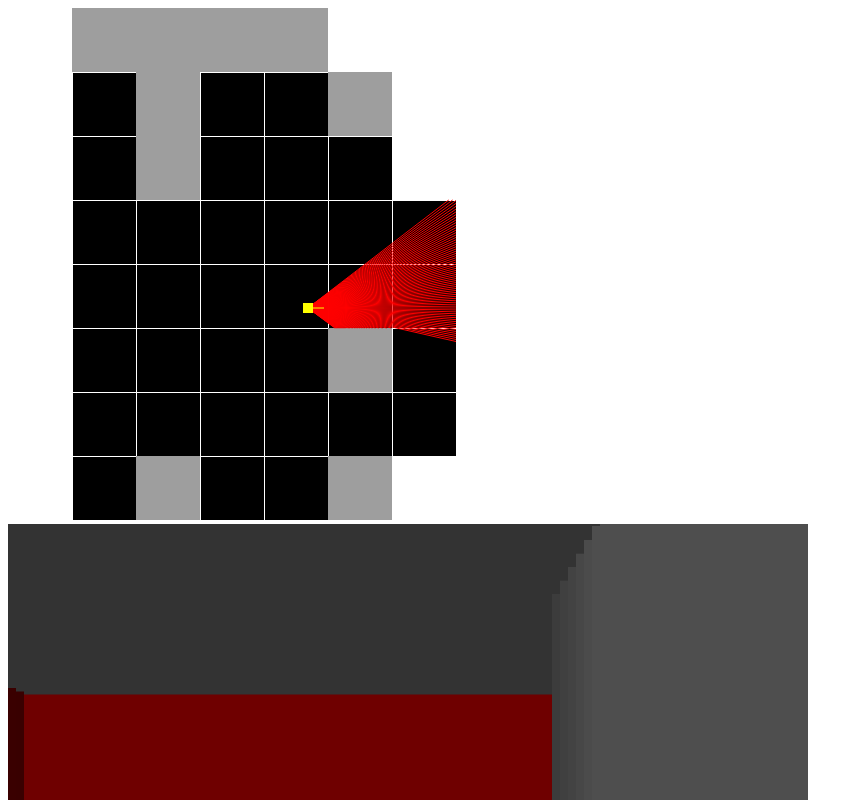
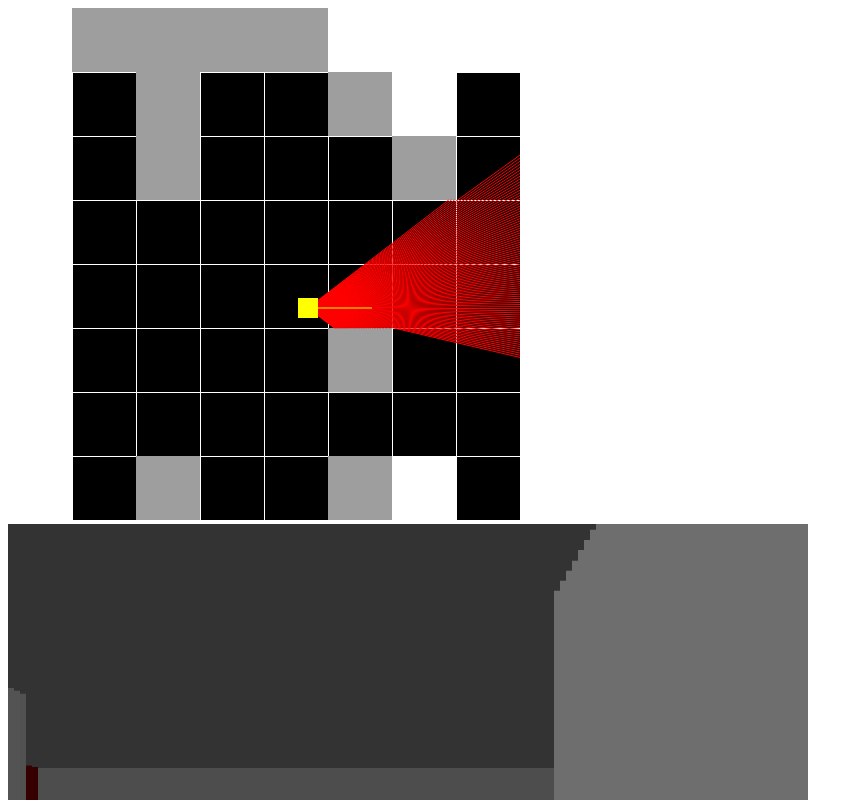
Before and after one commit to scottrobertson97/RayCaster, a plain HTML site: page index.html in a window 1280 px wide. Shown: the top 800 px of the page, without its empty margins (0-863 px from the left). Drawn offline with Linux system fonts and the light colour scheme.

Commit message:
add image loader, fix lighting, added quality selection, added basic wall collision

```diff
--- a/index.html
+++ b/index.html
@@ -2,9 +2,29 @@
 <html>
 	<head></head>
 	<body>
-		<canvas id="map" width="512" height="512"></canvas>
-		<canvas id="view" width="800" height="600"></canvas>
-		<canvas id="imageCanvas" width="16" height="16" style="display: none;"></canvas>
+		<div style="float: left;">
+			<canvas id="map" width="512" height="512"></canvas>
+			<canvas id="view" width="800" height="600"></canvas>
+			<canvas id="imageCanvas" width="16" height="16" style="display: none;"></canvas>
+		</div>
+
+		<div style="float: left;margin-left: 20px;">
+			<h2 style="margin-bottom: 10px;">Quality</h2>
+			<div>
+				<input type="radio" id="high" name="quality" value="3">
+				<label for="high">High</label>
+				<div>
+			</div>
+				<input type="radio" id="med" name="quality" value="6" checked>
+				<label for="med">Medium</label>
+				<div>
+			</div>
+			<div>
+				<input type="radio" id="low" name="quality" value="12">
+				<label for="low">Low</label>
+			</div>
+		</div>
+
 		<script src="keyboard.js"></script>
 		<script src="player.js"></script>
 		<script src="src.js"></script>
--- a/player.js
+++ b/player.js
@@ -10,7 +10,7 @@ class Player {
 		this.dy = Math.sin(this.a) * this.speed * 0.016;
 	}
 
-	update(dt, kb) {
+	update(dt, kb, map) {
 		if(kb.keydown[Keyboard.KEYBOARD.KEY_RIGHT] || kb.keydown[Keyboard.KEYBOARD.KEY_D]){
 			this.a += this.lookSpeed * dt;
 			if(this.a > TAU ) this.a -= TAU;
@@ -26,19 +26,31 @@ class Player {
 		if(kb.keydown[Keyboard.KEYBOARD.KEY_UP] || kb.keydown[Keyboard.KEYBOARD.KEY_W]){
 			this.x += this.dx;
 			this.y += this.dy;
+			let mx = Math.trunc(this.x)>>6;
+			let my = Math.trunc(this.y)>>6;
+			if(map[my][mx] > 0){
+				this.x -= this.dx;
+				this.y -= this.dy;
+			}
 		}
 		if(kb.keydown[Keyboard.KEYBOARD.KEY_DOWN] || kb.keydown[Keyboard.KEYBOARD.KEY_S]){
 			this.x -= this.dx;
 			this.y -= this.dy;
+			let mx = Math.trunc(this.x)>>6;
+			let my = Math.trunc(this.y)>>6;
+			if(map[my][mx] > 0){
+				this.x += this.dx;
+				this.y += this.dy;
+			}
 		}
 	}
 
 	draw(ctx) {
 		ctx.fillStyle = 'yellow';
-		ctx.fillRect(this.x-5, this.y-5, 10, 10);
+		ctx.fillRect(this.x-10, this.y-10, 20, 20);
 		ctx.beginPath();
 		ctx.moveTo(this.x, this.y);
-		ctx.lineTo(this.x + this.dx * 5, this.y + this.dy * 5);
+		ctx.lineTo(this.x + this.dx * 20, this.y + this.dy * 20);
 		ctx.strokeStyle = 'yellow';
 		ctx.lineWidth = 1;
 		ctx.stroke();
--- a/src.js
+++ b/src.js
@@ -56,39 +56,38 @@ walls[1] = ['#FF0000', '#FF0000', '#FF0000', '#FF0000',];
 //#endregion
 
 //#region texture loading
+let imgSrcs = ['','','https://i.imgur.com/W8PJYFY.png','https://i.imgur.com/pRpAqeP.png'];
+imgSrcs.forEach((src, i) => {
 	let img = new Image();
-img.src = 'https://i.imgur.com/W8PJYFY.png';
+	img.src = src;
 	img.setAttribute('crossOrigin', '');
 	const img_ctx = document.getElementById('imageCanvas').getContext('2d');
-walls[2] = img_ctx.createImageData(16, 16);
-
+	walls[i] = img_ctx.createImageData(16, 16);
 	img.onload = () => {
 		img_ctx.drawImage(img, 0, 0);
 		img.style.display = 'none';
-	walls[2] = img_ctx.getImageData(0,0,16,16);
-	//walls[2].img = img;
-	walls_img[2] = img;
-	imagesLoaded = true;
+		walls[i] = img_ctx.getImageData(0,0,16,16);
+		walls_img[i] = img;
 	};
-let imagesLoaded = true;
+});
 //#endregion
 
 //#region map
 let map = [
-	[1,2,2,2,2,1,1,1],
-	[1,0,2,0,0,2,1,1],
-	[1,0,2,0,0,0,1,1],
-	[1,0,0,0,0,0,0,1],
-	[1,0,0,0,0,0,0,1],
-	[1,0,0,0,0,2,0,1],
-	[1,0,0,0,0,0,0,1],
-	[1,0,2,0,0,2,1,1],
-	[1,0,2,0,0,0,1,1],
-	[1,0,0,0,0,0,0,1],
-	[1,0,0,0,0,0,0,1],
-	[1,0,0,0,0,2,0,1],
-	[1,0,0,0,0,0,0,1],
-	[1,1,1,1,1,1,1,1]
+	[1,2,2,2,2,1,1,1,1,1,1],
+	[1,0,2,0,0,2,1,0,0,0,3],
+	[1,0,2,0,0,0,3,0,0,0,3],
+	[1,0,0,0,0,0,0,0,0,0,3],
+	[1,0,0,0,0,0,0,0,0,0,3],
+	[1,0,0,0,0,3,0,0,0,0,3],
+	[1,0,0,0,0,0,0,0,0,0,3],
+	[1,0,2,0,0,2,1,0,0,0,3],
+	[1,0,2,0,0,0,1,0,0,0,3],
+	[1,0,0,0,0,0,0,0,0,0,3],
+	[1,0,0,0,0,0,0,0,0,0,3],
+	[1,0,0,0,0,2,0,0,0,0,3],
+	[1,0,0,0,0,0,0,0,0,0,3],
+	[1,1,1,1,1,1,1,1,1,1,1]
 ];
 
 Object.defineProperty(map, 'x', {
@@ -157,20 +156,15 @@ function init() {
 function update() {
 	requestAnimationFrame(update);
 	dt = calculateDeltaTime();
-	player.update(dt, myKeys);
+	player.update(dt, myKeys, map);
 	draw();
 	//requestAnimationFrame(update);
 }
 
 function draw() {
-	if(imagesLoaded){
-		//ctx.fillStyle = 'gray';
-		//ctx.fillRect(0, 0, 1024, 512);
 	map.draw();
-
 	drawRays2D();
 	player.draw(map_ctx);
-	}
 }
 
 function dist( ax, ay, bx, by, ang){
@@ -308,7 +302,7 @@ function drawRays2D() {
 			ray.y = hy;
 			disT = disH;
 			isVertical = false;
-			colorMod = 0.5;
+			colorMod = 0.7;
 			mp = mph;
 		}
 		//#endregion
@@ -351,7 +345,7 @@ function drawRays2D() {
 			ctx.beginPath();
 			ctx.moveTo(r*horRes +  halfHorRes , lineO);
 			ctx.lineTo(r*horRes +  halfHorRes, lineH + lineO);
-			ctx.strokeStyle = `rgb(${(lineH/view.height) * 256 * colorMod},0,0)`;
+			ctx.strokeStyle = `rgb(${Math.min((Math.min(lineH, view.height)/view.height)+0.2, 1) * 200 * colorMod},0,0)`;
 			ctx.lineWidth = horRes;
 			ctx.stroke();
 		} else if(map[y][x] > 0 && walls[map[y][x]] != null) {
@@ -374,7 +368,7 @@ function drawRays2D() {
 
 			ctx.drawImage(walls_img[lastImg], pixelX, 0, 1, walls[lastImg].height, r*horRes, lineO, horRes, lineH);
 
-			ctx.globalAlpha = 1-((Math.min(lineH, view.height)/view.height) * colorMod);
+			ctx.globalAlpha = 1-(Math.min((Math.min(lineH, view.height)/view.height)+0.3, 1) * colorMod);
 			ctx.fillStyle = 'black';
     		ctx.fillRect(r*horRes, lineO, horRes, lineH);
     		ctx.globalAlpha = 1.0;
@@ -395,3 +389,13 @@ function calculateDeltaTime() {
 	lastTime = now;
 	return (now - lt)/1000;
 }
+
+//#region Quality select
+document.querySelectorAll('input[type=radio][name="quality"]').forEach(r => {
+	r.addEventListener("change", changeQualityHandler);
+});
+updateHorRes(6);
+function changeQualityHandler(e) {
+	updateHorRes(e.target.value);
+}
+//#endregion
--- a/todo.txt
+++ b/todo.txt
@@ -1,6 +1,5 @@
 map can be toggled
-image loader
-collisions with wall, bounding box
+bounding box collide
 load map from file
 map class
 image tiling on block
```
Lines whose indentation alone changed are shown as unchanged.
